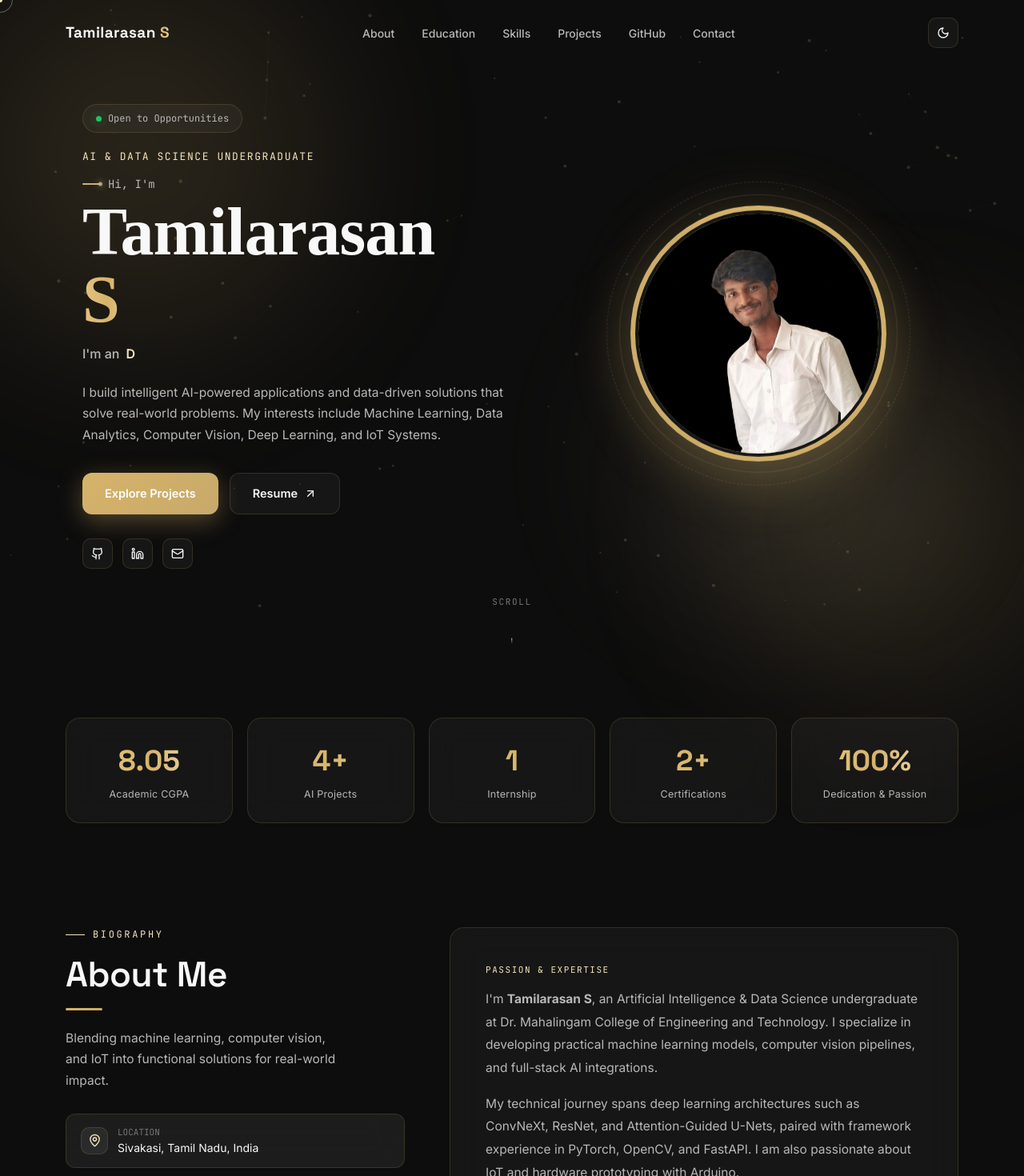
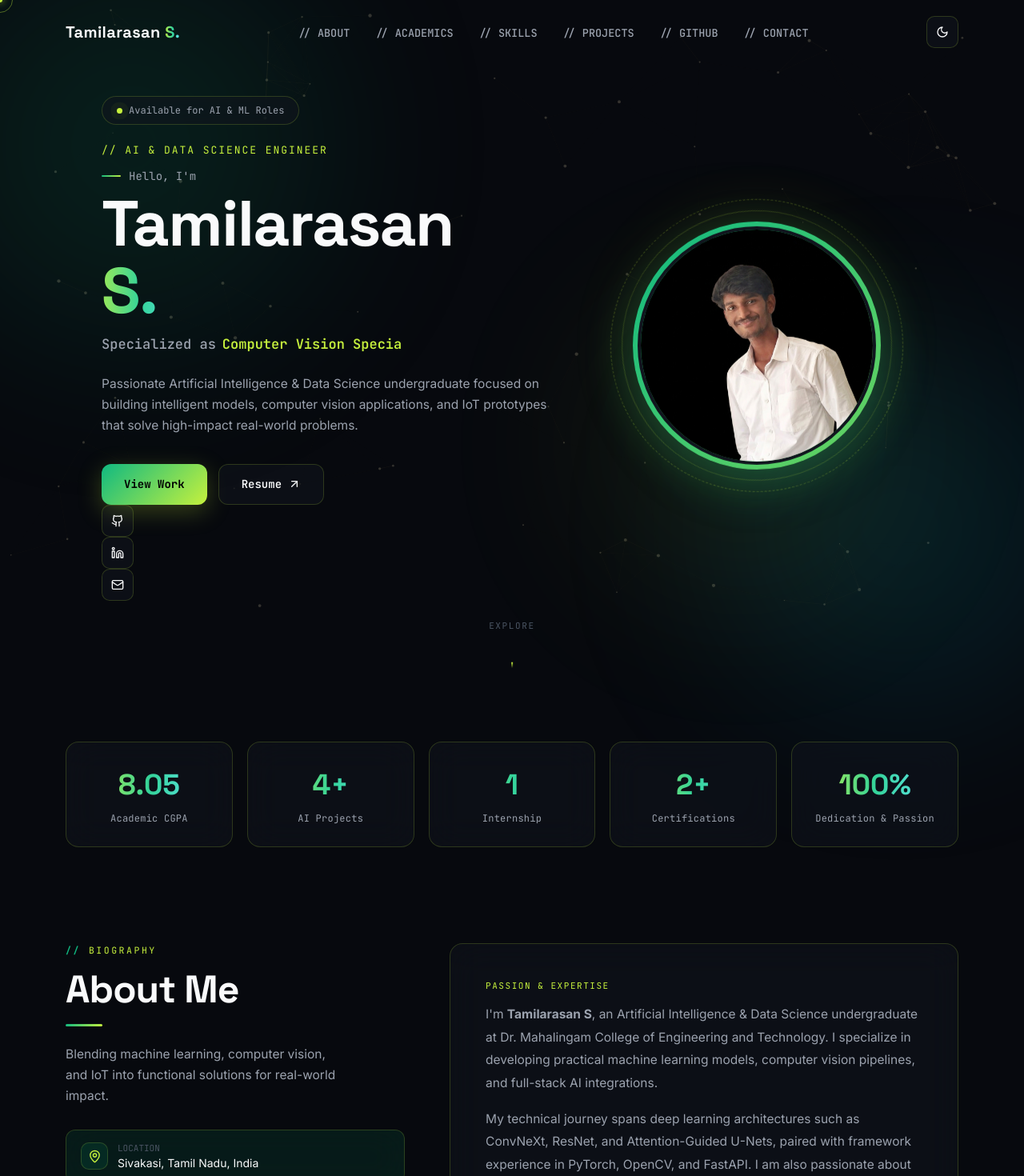
Before and after one commit to tamil239/tamilarasan-portfolio, a Next.js app: page / in a window 1280 px wide. Shown: the top 1470 px of the page at 80% size. Built offline with nearby package versions, Linux system fonts and the light colour scheme; no server answers.

Commit message:
Customize theme to Cyber Emerald & Lime Obsidian, unique personal branding, custom loader and section titles

```diff
--- a/app/globals.css
+++ b/app/globals.css
@@ -2,41 +2,41 @@
 @tailwind components;
 @tailwind utilities;
 
-/* ============ TOKENS ============ */
+/* ============ TAMILARASAN S. SIGNATURE DESIGN SYSTEM ============ */
 :root {
-  --bg: #0D0D0D;
-  --bg-elev: #171717;
-  --primary: #D6B36A;
-  --secondary: #C8A96A;
-  --accent: #F4E4BC;
-  --text: #F8F8F8;
-  --text-dim: #B8B8B8;
-  --text-faint: #767676;
-  --glass: rgba(255, 255, 255, 0.04);
-  --glass-border: rgba(214, 179, 106, 0.16);
-  --glass-strong: rgba(255, 255, 255, 0.065);
-  --grad-1: linear-gradient(135deg, var(--primary), var(--secondary));
-  --grad-2: linear-gradient(135deg, var(--secondary), var(--accent));
-  --grad-text: linear-gradient(90deg, #E8CB8A, #D6B36A, #F4E4BC);
+  --bg: #07090E;
+  --bg-elev: #11151E;
+  --primary: #10B981;       /* Emerald */
+  --secondary: #06B6D4;     /* Electric Cyan */
+  --accent: #C6F13D;        /* Signature Electric Lime */
+  --text: #F9FAFB;
+  --text-dim: #9CA3AF;
+  --text-faint: #4B5563;
+  --glass: rgba(17, 21, 30, 0.55);
+  --glass-border: rgba(198, 241, 61, 0.18);
+  --glass-strong: rgba(16, 185, 129, 0.1);
+  --grad-1: linear-gradient(135deg, #10B981, #C6F13D);
+  --grad-2: linear-gradient(135deg, #06B6D4, #10B981);
+  --grad-text: linear-gradient(90deg, #C6F13D, #34D399, #67E8F9);
   --font-display: var(--font-display), 'Space Grotesk', sans-serif;
   --font-body: var(--font-body), 'Inter', sans-serif;
   --font-mono: var(--font-mono), 'JetBrains Mono', monospace;
-  --radius: 18px;
+  --radius: 16px;
   --ease: cubic-bezier(.16, 1, .3, 1);
 }
 
 html.light {
-  --bg: #FAF7F1;
+  --bg: #F8FAFC;
   --bg-elev: #FFFFFF;
-  --primary: #A9822E;
-  --secondary: #8C7024;
-  --accent: #C9A227;
-  --text: #171410;
-  --text-dim: #5C5648;
-  --text-faint: #948B74;
-  --glass: rgba(30, 25, 10, 0.035);
-  --glass-border: rgba(169, 130, 46, 0.22);
-  --glass-strong: rgba(30, 25, 10, 0.05);
+  --primary: #059669;
+  --secondary: #0891B2;
+  --accent: #65A30D;
+  --text: #0F172A;
+  --text-dim: #475569;
+  --text-faint: #94A3B8;
+  --glass: rgba(255, 255, 255, 0.7);
+  --glass-border: rgba(16, 185, 129, 0.25);
+  --glass-strong: rgba(241, 245, 249, 0.8);
 }
 
 * {
@@ -64,8 +64,8 @@ body {
 }
 
 ::selection {
-  background: var(--secondary);
-  color: #fff;
+  background: var(--accent);
+  color: #000;
 }
 
 a {
@@ -118,19 +118,20 @@ ul {
   width: 6px;
   height: 6px;
   background: var(--accent);
+  box-shadow: 0 0 10px var(--accent);
 }
 
 .cursor-ring {
   width: 32px;
   height: 32px;
-  border: 1px solid rgba(255, 255, 255, 0.35);
+  border: 1px solid rgba(198, 241, 61, 0.4);
   transition: width .25s var(--ease), height .25s var(--ease), border-color .25s var(--ease), background .25s var(--ease);
 }
 
 .cursor-ring.active {
-  width: 56px;
-  height: 56px;
-  background: rgba(214, 179, 106, 0.12);
+  width: 54px;
+  height: 54px;
+  background: rgba(198, 241, 61, 0.08);
   border-color: var(--accent);
 }
 
@@ -161,18 +162,18 @@ ul {
 }
 
 .loader-mark {
-  font-family: var(--font-display);
-  font-size: 15px;
-  letter-spacing: .3em;
-  color: var(--text-dim);
+  font-family: var(--font-mono);
+  font-size: 14px;
+  letter-spacing: .25em;
+  color: var(--accent);
   text-transform: uppercase;
 }
 
 .loader-bar {
-  width: 200px;
-  height: 2px;
-  background: rgba(255, 255, 255, 0.08);
-  border-radius: 2px;
+  width: 220px;
+  height: 3px;
+  background: rgba(255, 255, 255, 0.06);
+  border-radius: 4px;
   overflow: hidden;
 }
 
@@ -181,7 +182,8 @@ ul {
   height: 100%;
   width: 0%;
   background: var(--grad-1);
-  animation: loadbar 1.4s var(--ease) forwards;
+  box-shadow: 0 0 12px var(--accent);
+  animation: loadbar 1.3s var(--ease) forwards;
 }
 
 @keyframes loadbar {
@@ -207,44 +209,44 @@ ul {
   position: fixed;
   inset: 0;
   z-index: 0;
-  opacity: .28;
+  opacity: .35;
 }
 
 .blob {
   position: fixed;
   border-radius: 50%;
-  filter: blur(110px);
+  filter: blur(120px);
   z-index: 0;
-  opacity: .14;
+  opacity: .12;
   pointer-events: none;
 }
 
 .blob-1 {
-  width: 480px;
-  height: 480px;
+  width: 500px;
+  height: 500px;
   background: var(--primary);
-  top: -120px;
-  left: -120px;
+  top: -140px;
+  left: -140px;
   animation: float1 18s ease-in-out infinite;
 }
 
 .blob-2 {
-  width: 420px;
-  height: 420px;
+  width: 450px;
+  height: 450px;
   background: var(--secondary);
-  bottom: -100px;
-  right: -100px;
+  bottom: -120px;
+  right: -120px;
   animation: float2 22s ease-in-out infinite;
 }
 
 .blob-3 {
-  width: 340px;
-  height: 340px;
+  width: 380px;
+  height: 380px;
   background: var(--accent);
-  top: 45%;
-  left: 60%;
+  top: 40%;
+  left: 55%;
   animation: float1 26s ease-in-out infinite reverse;
-  opacity: .10;
+  opacity: .08;
 }
 
 @keyframes float1 {
@@ -272,13 +274,13 @@ header {
   left: 0;
   right: 0;
   z-index: 1000;
-  padding: 22px 0;
+  padding: 20px 0;
   transition: background .4s var(--ease), padding .4s var(--ease), border-color .4s var(--ease);
   border-bottom: 1px solid transparent;
 }
 
 header.scrolled {
-  background: rgba(13, 13, 13, 0.82);
+  background: rgba(7, 9, 14, 0.85);
   backdrop-filter: blur(16px);
   -webkit-backdrop-filter: blur(16px);
   padding: 14px 0;
@@ -286,7 +288,7 @@ header.scrolled {
 }
 
 html.light header.scrolled {
-  background: rgba(250, 247, 241, 0.85);
+  background: rgba(248, 250, 252, 0.88);
 }
 
 nav {
@@ -298,7 +300,7 @@ nav {
 .logo {
   font-family: var(--font-display);
   font-weight: 700;
-  font-size: 19px;
+  font-size: 20px;
   letter-spacing: .02em;
 }
 
@@ -311,16 +313,17 @@ nav {
 
 .nav-links {
   display: flex;
-  gap: 34px;
+  gap: 32px;
   align-items: center;
 }
 
 .nav-links a {
-  font-size: 14px;
+  font-size: 13.5px;
   color: var(--text-dim);
   font-weight: 500;
   position: relative;
   transition: color .3s;
+  font-family: var(--font-mono);
 }
 
 .nav-links a::after {
@@ -329,13 +332,13 @@ nav {
   left: 0;
   bottom: -6px;
   width: 0;
-  height: 1px;
+  height: 1.5px;
   background: var(--grad-text);
   transition: width .3s var(--ease);
 }
 
 .nav-links a:hover {
-  color: var(--text);
+  color: var(--accent);
 }
 
 .nav-links a:hover::after {
@@ -345,12 +348,12 @@ nav {
 .nav-actions {
   display: flex;
   align-items: center;
-  gap: 14px;
+  gap: 12px;
 }
 
 .icon-btn {
-  width: 38px;
-  height: 38px;
+  width: 40px;
+  height: 40px;
   border-radius: 10px;
   background: var(--glass);
   border: 1px solid var(--glass-border);
@@ -362,20 +365,17 @@ nav {
 
 .icon-btn:hover {
   border-color: var(--accent);
+  color: var(--accent);
   transform: translateY(-2px);
-}
-
-.icon-btn svg {
-  width: 16px;
-  height: 16px;
+  box-shadow: 0 4px 15px rgba(198, 241, 61, 0.15);
 }
 
 .hamburger {
   display: none;
   flex-direction: column;
   gap: 5px;
-  width: 38px;
-  height: 38px;
+  width: 40px;
+  height: 40px;
   align-items: center;
   justify-content: center;
   border-radius: 10px;
@@ -384,7 +384,7 @@ nav {
 }
 
 .hamburger span {
-  width: 16px;
+  width: 18px;
   height: 1.5px;
   background: var(--text);
   transition: .3s;
@@ -419,7 +419,7 @@ nav {
 #menu-overlay {
   position: fixed;
   inset: 0;
-  background: rgba(0, 0, 0, 0.5);
+  background: rgba(0, 0, 0, 0.6);
   opacity: 0;
   pointer-events: none;
   transition: opacity .4s;
@@ -435,69 +435,56 @@ nav {
 section {
   position: relative;
   z-index: 1;
-  padding: 130px 0;
+  padding: 120px 0;
 }
 
 @media(max-width:640px) {
   section {
-    padding: 90px 0;
+    padding: 80px 0;
   }
 }
 
 .eyebrow {
   font-family: var(--font-mono);
-  font-size: 12px;
+  font-size: 11.5px;
   letter-spacing: .22em;
   text-transform: uppercase;
   color: var(--accent);
   display: flex;
   align-items: center;
   gap: 10px;
-  margin-bottom: 16px;
+  margin-bottom: 14px;
 }
 
 .eyebrow::before {
-  content: '';
-  width: 24px;
-  height: 1px;
-  background: var(--accent);
+  content: '//';
+  font-weight: 700;
+  color: var(--primary);
 }
 
 .section-title {
   font-family: var(--font-display);
-  font-size: clamp(28px, 4vw, 44px);
-  font-weight: 600;
-  line-height: 1.15;
-  letter-spacing: -.01em;
+  font-size: clamp(30px, 4.5vw, 48px);
+  font-weight: 700;
+  line-height: 1.12;
+  letter-spacing: -.02em;
   margin-bottom: 16px;
 }
 
 .section-sub {
   color: var(--text-dim);
-  font-size: 16px;
-  max-width: 560px;
-  line-height: 1.6;
-  margin-bottom: 56px;
-}
-
-/* reveal */
-.reveal {
-  opacity: 0;
-  transform: translateY(36px);
-  transition: opacity .8s var(--ease), transform .8s var(--ease);
-}
-
-.reveal.in {
-  opacity: 1;
-  transform: translateY(0);
+  font-size: 15.5px;
+  max-width: 580px;
+  line-height: 1.65;
+  margin-bottom: 52px;
 }
 
 /* ============ GLASS CARD ============ */
 .glass {
   background: var(--glass);
   border: 1px solid var(--glass-border);
-  backdrop-filter: blur(18px);
-  -webkit-backdrop-filter: blur(18px);
+  backdrop-filter: blur(20px);
+  -webkit-backdrop-filter: blur(20px);
   border-radius: var(--radius);
 }
 
@@ -529,14 +516,14 @@ section {
   min-height: 100vh;
   display: flex;
   align-items: center;
-  padding-top: 130px;
+  padding-top: 120px;
   position: relative;
 }
 
 .hero-grid {
   display: grid;
-  grid-template-columns: 1.1fr .9fr;
-  gap: 56px;
+  grid-template-columns: 1.15fr .85fr;
+  gap: 52px;
   align-items: center;
   max-width: 1180px;
   margin: 0 auto;
@@ -547,30 +534,30 @@ section {
   display: inline-flex;
   align-items: center;
   gap: 8px;
-  padding: 8px 16px;
+  padding: 8px 18px;
   border-radius: 999px;
   font-family: var(--font-mono);
   font-size: 12px;
   color: var(--text-dim);
-  margin-bottom: 20px;
+  margin-bottom: 22px;
 }
 
 .hero-badge .live-dot {
   width: 7px;
   height: 7px;
   border-radius: 50%;
-  background: #22c55e;
-  box-shadow: 0 0 0 rgba(34, 197, 94, .6);
+  background: var(--accent);
+  box-shadow: 0 0 10px var(--accent);
   animation: pulse 2s infinite;
 }
 
 .hero-eyebrow {
   font-family: var(--font-mono);
   font-size: 13px;
-  letter-spacing: .12em;
+  letter-spacing: .15em;
   text-transform: uppercase;
   color: var(--accent);
-  margin-bottom: 14px;
+  margin-bottom: 12px;
 }
 
 .hero-photo-wrap {
@@ -581,14 +568,14 @@ section {
 }
 
 .hero-photo {
-  width: 320px;
-  height: 320px;
+  width: 310px;
+  height: 310px;
   border-radius: 50%;
   padding: 6px;
   background: var(--grad-1);
   background-size: 200% 200%;
-  box-shadow: 0 25px 70px rgba(214, 179, 106, 0.25), 0 0 90px rgba(214, 179, 106, 0.12);
-  animation: heroFloat 6s ease-in-out infinite, shine 8s linear infinite;
+  box-shadow: 0 20px 60px rgba(16, 185, 129, 0.25), 0 0 80px rgba(198, 241, 61, 0.15);
+  animation: heroFloat 6s ease-in-out infinite;
   position: relative;
 }
 
@@ -598,16 +585,16 @@ section {
   inset: -14px;
   border-radius: 50%;
   border: 1px solid var(--glass-border);
-  animation: spin 40s linear infinite;
+  animation: spin 35s linear infinite;
 }
 
 .hero-photo::after {
   content: '';
   position: absolute;
-  inset: -30px;
+  inset: -28px;
   border-radius: 50%;
-  border: 1px dashed rgba(214, 179, 106, 0.18);
-  animation: spin 70s linear infinite reverse;
+  border: 1px dashed rgba(198, 241, 61, 0.25);
+  animation: spin 65s linear infinite reverse;
 }
 
 .hero-photo img {
@@ -671,54 +658,19 @@ section {
 
 .hero-hi .hi-accent {
   display: inline-block;
-  width: 22px;
-  height: 1.5px;
+  width: 24px;
+  height: 2px;
   background: var(--grad-1);
   position: relative;
   border-radius: 2px;
 }
 
-.hero-hi .hi-accent::after {
-  content: '';
-  position: absolute;
-  right: -3px;
-  top: 50%;
-  width: 5px;
-  height: 5px;
-  border-radius: 50%;
-  background: var(--accent);
-  transform: translateY(-50%);
-  box-shadow: 0 0 8px var(--accent);
-  animation: accentPulse 2.2s ease-in-out infinite;
-}
-
-.hero-social-row {
-  display: flex;
-  gap: 12px;
-  margin-top: 30px;
-}
-
-@media(max-width:900px) {
-  .hero-social-row {
-    justify-content: center;
-  }
-}
-
-@keyframes accentPulse {
-  0%, 100% {
-    opacity: .6;
-  }
-  50% {
-    opacity: 1;
-  }
-}
-
 .hero h1 {
-  font-family: 'Times New Roman', Times, serif;
-  font-weight: 700;
-  font-size: clamp(40px, 7vw, 84px);
-  line-height: 1.02;
-  letter-spacing: -.01em;
+  font-family: var(--font-display);
+  font-weight: 800;
+  font-size: clamp(42px, 6.5vw, 80px);
+  line-height: 1.05;
+  letter-spacing: -.02em;
 }
 
 .hero h1 .name {
@@ -737,11 +689,11 @@ section {
 }
 
 .hero-role {
-  font-family: var(--font-body);
+  font-family: var(--font-mono);
   font-weight: 500;
-  font-size: clamp(13px, 1.6vw, 16px);
-  color: var(--text-dim);
-  margin-top: 10px;
+  font-size: clamp(14px, 1.8vw, 17px);
+  color: var(--text-dim);
+  margin-top: 12px;
   height: 28px;
   display: flex;
   align-items: center;
@@ -806,7 +758,8 @@ section {
 .btn {
   padding: 14px 28px;
   border-radius: 12px;
-  font-size: 14.5px;
+  font-size: 14px;
+  font-family: var(--font-mono);
   font-weight: 600;
   display: inline-flex;
   align-items: center;
@@ -816,13 +769,14 @@ section {
 
 .btn-primary {
   background: var(--grad-1);
-  color: #fff;
-  box-shadow: 0 8px 30px rgba(214, 179, 106, 0.35);
+  color: #000;
+  font-weight: 700;
+  box-shadow: 0 8px 30px rgba(198, 241, 61, 0.25);
 }
 
 .btn-primary:hover {
   transform: translateY(-3px);
-  box-shadow: 0 14px 40px rgba(214, 179, 106, 0.45);
+  box-shadow: 0 14px 40px rgba(198, 241, 61, 0.4);
 }
 
 .btn-ghost {
@@ -833,6 +787,7 @@ section {
 .btn-ghost:hover {
   transform: translateY(-3px);
   border-color: var(--accent);
+  color: var(--accent);
 }
 
 .hero-scroll {
@@ -851,7 +806,7 @@ section {
 }
 
 .scroll-line {
-  width: 1px;
+  width: 1.5px;
   height: 36px;
   background: linear-gradient(var(--accent), transparent);
   animation: scrolldown 1.8s ease-in-out infinite;
@@ -906,8 +861,9 @@ section {
 
 .stat-label {
   color: var(--text-dim);
-  font-size: 12.5px;
+  font-size: 12px;
   margin-top: 6px;
+  font-family: var(--font-mono);
   letter-spacing: .02em;
 }
 
@@ -981,7 +937,7 @@ section {
 
 .chip {
   font-family: var(--font-mono);
-  font-size: 12.5px;
+  font-size: 12px;
   padding: 7px 14px;
   border-radius: 999px;
   background: var(--glass-strong);
@@ -992,7 +948,7 @@ section {
 
 .chip:hover {
   border-color: var(--accent);
-  color: var(--text);
+  color: var(--accent);
   transform: translateY(-2px);
 }
 
@@ -1032,14 +988,9 @@ section {
   color: var(--accent);
 }
 
-.qf-ico svg {
-  width: 17px;
-  height: 17px;
-}
-
 .quick-fact:hover .qf-ico {
   border-color: var(--accent);
-  background: rgba(214, 179, 106, 0.1);
+  background: rgba(198, 241, 61, 0.1);
 }
 
 /* ============ TIMELINE ============ */
@@ -1067,7 +1018,7 @@ section {
   height: 14px;
   border-radius: 50%;
   background: var(--grad-1);
-  box-shadow: 0 0 0 4px rgba(214, 179, 106, 0.15);
+  box-shadow: 0 0 0 4px rgba(198, 241, 61, 0.15);
 }
 
 .tl-date {
@@ -1110,7 +1061,7 @@ section {
 }
 
 .tl-card ul li::before {
-  content: '—';
+  content: '▸';
   position: absolute;
   left: 0;
   color: var(--accent);
@@ -1121,11 +1072,13 @@ section {
   align-items: center;
   gap: 8px;
   margin-top: 14px;
-  padding: 8px 16px;
+  padding: 6px 14px;
   border-radius: 999px;
   background: var(--glass-strong);
-  font-family: var(--font-mono);
-  font-size: 13px;
+  border: 1px solid var(--glass-border);
+  color: var(--accent);
+  font-family: var(--font-mono);
+  font-size: 12.5px;
 }
 
 /* ============ SKILLS ============ */
@@ -1165,14 +1118,15 @@ section {
 }
 
 .skill-ico {
-  width: 38px;
-  height: 38px;
+  width: 40px;
+  height: 40px;
   border-radius: 10px;
   background: var(--grad-1);
   display: flex;
   align-items: center;
   justify-content: center;
-  font-size: 16px;
+  font-size: 17px;
+  color: #000;
 }
 
 .skill-card h3 {
@@ -1224,7 +1178,7 @@ section {
 }
 
 .skill-card:hover .skill-tag {
-  color: var(--text);
+  color: var(--accent);
 }
 
 /* ============ PROJECTS ============ */
@@ -1281,7 +1235,8 @@ section {
 .filter-btn.active,
 .filter-btn:hover {
   background: var(--grad-1);
-  color: #fff;
+  color: #000;
+  font-weight: 700;
   border-color: transparent;
 }
 
@@ -1319,10 +1274,11 @@ section {
   letter-spacing: .1em;
   text-transform: uppercase;
   color: #fff;
-  background: rgba(0, 0, 0, 0.38);
+  background: rgba(7, 9, 14, 0.65);
   padding: 8px 16px;
   border-radius: 999px;
-  backdrop-filter: blur(6px);
+  backdrop-filter: blur(8px);
+  border: 1px solid var(--glass-border);
 }
 
 .proj-body {
@@ -1381,27 +1337,12 @@ section {
 
 .proj-tech span {
   font-size: 11px;
+  font-family: var(--font-mono);
   padding: 5px 10px;
   border-radius: 7px;
-  background: rgba(214, 179, 106, 0.14);
-  color: #E8CB8A;
-  border: 1px solid rgba(214, 179, 106, 0.3);
-}
-
-html.light .proj-tech span {
-  color: #8C7024;
-  background: rgba(169, 130, 46, 0.1);
-  border: 1px solid rgba(169, 130, 46, 0.22);
-}
-
-.proj-result {
-  display: flex;
-  align-items: center;
-  gap: 8px;
-  font-size: 13px;
-  color: var(--accent);
-  font-weight: 500;
-  margin-bottom: 18px;
+  background: rgba(198, 241, 61, 0.12);
+  color: var(--accent);
+  border: 1px solid rgba(198, 241, 61, 0.25);
 }
 
 .proj-links {
@@ -1415,6 +1356,7 @@ html.light .proj-tech span {
   padding: 10px;
   border-radius: 10px;
   font-size: 12.5px;
+  font-family: var(--font-mono);
   font-weight: 600;
   background: var(--glass-strong);
   border: 1px solid var(--glass-border);
@@ -1423,13 +1365,14 @@ html.light .proj-tech span {
 
 .proj-links a:hover {
   border-color: var(--accent);
+  color: var(--accent);
   transform: translateY(-2px);
 }
 
 .proj-links a.primary {
   background: var(--grad-1);
   border-color: transparent;
-  color: #fff;
+  color: #000;
 }
 
 /* ============ CERTIFICATIONS & ACHIEVEMENTS ============ */
@@ -1455,7 +1398,7 @@ html.light .proj-tech span {
   height: 120px;
   background: var(--grad-2);
   filter: blur(40px);
-  opacity: .25;
+  opacity: .2;
 }
 
 .cert-ico {
@@ -1499,7 +1442,7 @@ html.light .proj-tech span {
 }
 
 .ach-badge:hover {
-  transform: translateY(-4px) rotate(-1deg);
+  transform: translateY(-4px);
   border-color: var(--accent);
 }
 
@@ -1507,7 +1450,8 @@ html.light .proj-tech span {
   width: 10px;
   height: 10px;
   border-radius: 50%;
-  background: var(--grad-1);
+  background: var(--accent);
+  box-shadow: 0 0 8px var(--accent);
   flex-shrink: 0;
 }
 
@@ -1659,7 +1603,7 @@ html.light .proj-tech span {
 }
 
 .contact-info h4 {
-  font-size: 13px;
+  font-size: 12px;
   color: var(--text-faint);
   font-family: var(--font-mono);
   text-transform: uppercase;
@@ -1693,7 +1637,7 @@ form.glass {
 }
 
 .field label {
-  font-size: 12.5px;
+  font-size: 12px;
   color: var(--text-dim);
   font-family: var(--font-mono);
 }
@@ -1777,13 +1721,13 @@ footer {
 
 @keyframes pulse {
   0% {
-    box-shadow: 0 0 0 0 rgba(34, 197, 94, .5);
+    box-shadow: 0 0 0 0 rgba(198, 241, 61, .5);
   }
   70% {
-    box-shadow: 0 0 0 8px rgba(34, 197, 94, 0);
+    box-shadow: 0 0 0 8px rgba(198, 241, 61, 0);
   }
   100% {
-    box-shadow: 0 0 0 0 rgba(34, 197, 94, 0);
+    box-shadow: 0 0 0 0 rgba(198, 241, 61, 0);
   }
 }
 
--- a/components/Header.tsx
+++ b/components/Header.tsx
@@ -34,7 +34,7 @@ export default function Header() {
     <header id="header" className={scrolled ? "scrolled" : ""}>
       <nav className="wrap">
         <Link href="#home" className="logo" aria-label="Home">
-          Tamilarasan <span>S</span>
+          Tamilarasan <span>S.</span>
         </Link>
 
         <div
@@ -46,32 +46,32 @@ export default function Header() {
         <ul className={`nav-links ${menuOpen ? "open" : ""}`} id="navLinks">
           <li>
             <a href="#about" className="nav-link" onClick={closeMenu}>
-              About
+              {"// ABOUT"}
             </a>
           </li>
           <li>
             <a href="#education" className="nav-link" onClick={closeMenu}>
-              Education
+              {"// ACADEMICS"}
             </a>
           </li>
           <li>
             <a href="#skills" className="nav-link" onClick={closeMenu}>
-              Skills
+              {"// SKILLS"}
             </a>
           </li>
           <li>
             <a href="#projects" className="nav-link" onClick={closeMenu}>
-              Projects
+              {"// PROJECTS"}
             </a>
           </li>
           <li>
             <a href="#github" className="nav-link" onClick={closeMenu}>
-              GitHub
+              {"// GITHUB"}
             </a>
           </li>
           <li>
             <a href="#contact" className="nav-link" onClick={closeMenu}>
-              Contact
+              {"// CONTACT"}
             </a>
           </li>
         </ul>
--- a/components/Hero.tsx
+++ b/components/Hero.tsx
@@ -7,11 +7,11 @@ import { Github, Linkedin, Mail, ArrowUpRight } from "lucide-react";
 import { socials, contactInfo } from "@/lib/data";
 
 const roles = [
-  "AI Developer",
-  "Data Science Student",
-  "Machine Learning Enthusiast",
+  "AI & Deep Learning Developer",
   "Computer Vision Specialist",
-  "IoT Prototyper"
+  "Data Science Undergraduate",
+  "FastAPI & PyTorch Engineer",
+  "IoT Systems Prototyper"
 ];
 
 export default function Hero() {
@@ -53,36 +53,36 @@ export default function Hero() {
       <div className="wrap hero-grid">
         <div className="hero-content">
           <div className="hero-badge glass">
-            <span className="live-dot" /> Open to Opportunities
+            <span className="live-dot" /> Available for AI &amp; ML Roles
           </div>
 
           <div className="hero-eyebrow">
-            AI &amp; Data Science Undergraduate
+            {"// AI & DATA SCIENCE ENGINEER"}
           </div>
 
           <div className="hero-hi">
-            <span className="hi-accent" /> Hi, I&apos;m
+            <span className="hi-accent" /> Hello, I&apos;m
           </div>
 
           <h1>
             Tamilarasan<br />
-            <span className="name">S</span>
+            <span className="name">S.</span>
           </h1>
 
           <div className="hero-role">
-            I&apos;m an <span id="typed">{typedText}</span>
+            Specialized as <span id="typed">{typedText}</span>
             <span className="cursor-blink" />
           </div>
 
           <p className="hero-desc">
-            I build intelligent AI-powered applications and data-driven solutions
-            that solve real-world problems. My interests include Machine Learning,
-            Data Analytics, Computer Vision, Deep Learning, and IoT Systems.
+            Passionate Artificial Intelligence &amp; Data Science undergraduate focused on
+            building intelligent models, computer vision applications, and IoT prototypes
+            that solve high-impact real-world problems.
           </p>
 
           <div className="hero-btns">
             <a href="#projects" className="btn btn-primary" data-cursor="hover">
-              Explore Projects
+              View Work
             </a>
             <Link
               href="/resume"
@@ -139,7 +139,7 @@ export default function Hero() {
       </div>
 
       <div className="hero-scroll">
-        <span>SCROLL</span>
+        <span>EXPLORE</span>
         <div className="scroll-line" />
       </div>
     </section>
--- a/components/Loader.tsx
+++ b/components/Loader.tsx
@@ -12,7 +12,7 @@ export default function Loader() {
 
   return (
     <div id="loader" className={hidden ? "hide" : ""}>
-      <div className="loader-mark">TS · Loading Intelligence</div>
+      <div className="loader-mark">[ TS · NEURAL CORE INITIALIZING ]</div>
       <div className="loader-bar">
         <span></span>
       </div>
```
